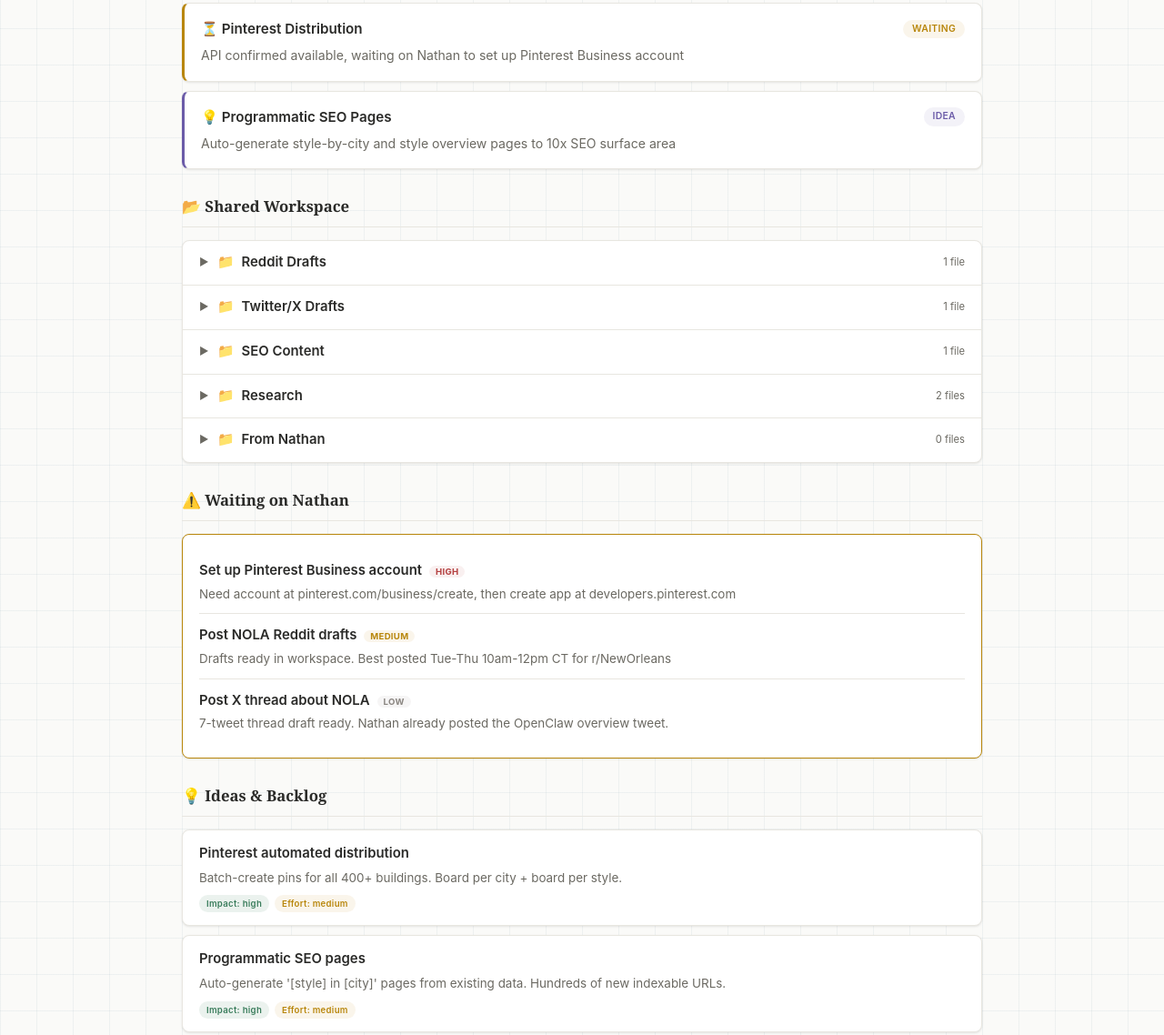
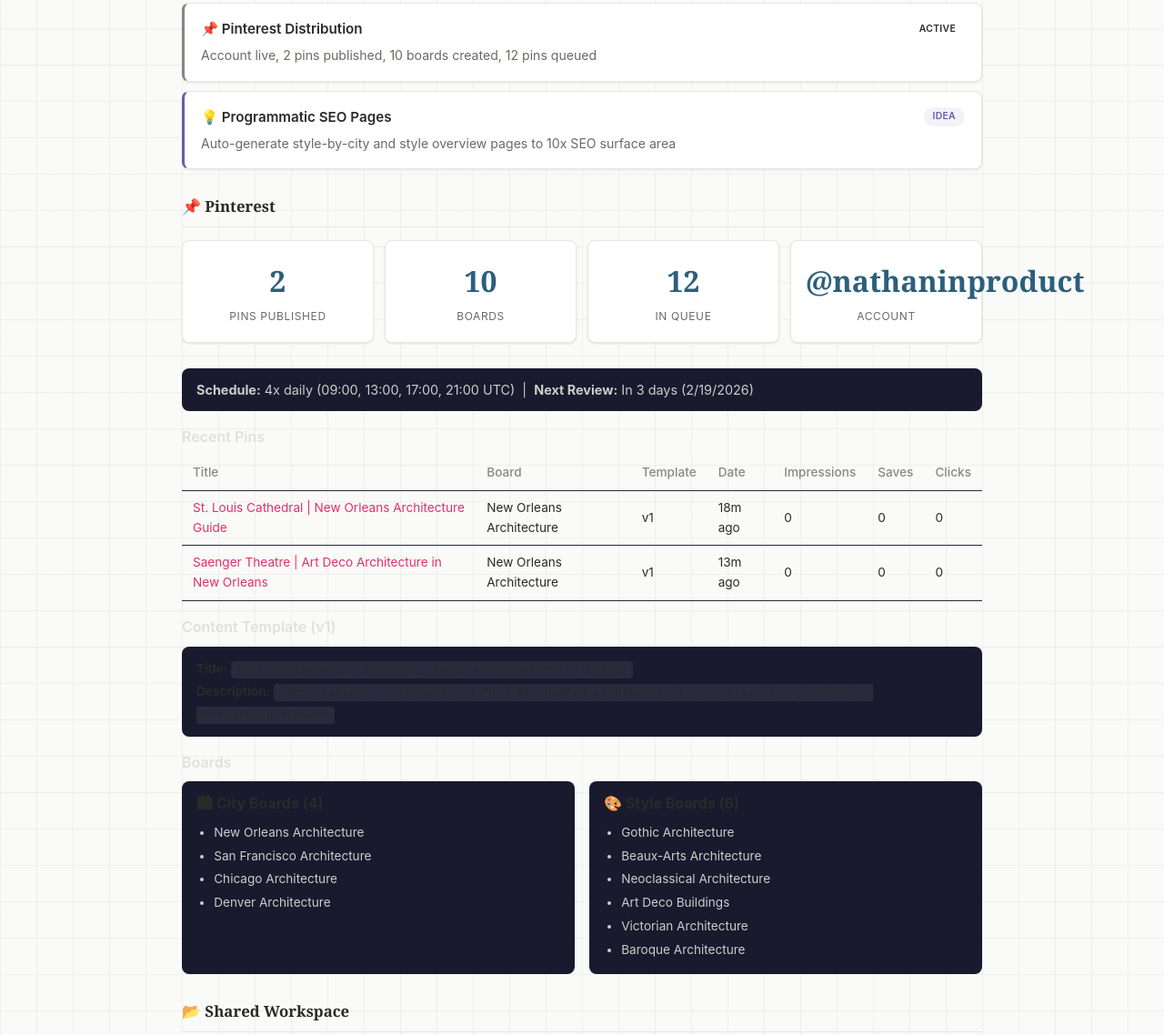
Before and after one commit to sichuanlambda/atlas, a plain HTML site: page index.html in a window 1280 px wide. Shown: the part 609-1747 px from the top of the page at 91% size. Drawn offline with Linux system fonts and the light colour scheme.

Commit message:
Add Pinterest tracking to dashboard
- Pinterest overview with pin count, board count, queue status
- Recent pins table with metrics columns
- Content template display with version tracking
- Cron schedule info and next review date

```diff
--- a/app.js
+++ b/app.js
@@ -104,6 +104,60 @@
   }).join('');
 }
 
+function renderPinterest(p) {
+  const nextReview = new Date(p.nextReview);
+  const now = Date.now();
+  const daysUntil = Math.max(0, Math.ceil((nextReview - now) / 86400000));
+  const reviewText = daysUntil === 0 ? 'Today' : daysUntil === 1 ? 'Tomorrow' : `In ${daysUntil} days`;
+
+  return `
+    <div class="section-title">📌 Pinterest</div>
+    <div class="metrics">
+      ${metric(p.totalPins, 'Pins Published')}
+      ${metric(p.totalBoards, 'Boards')}
+      ${metric(p.queue, 'In Queue')}
+      ${metric(p.account, 'Account')}
+    </div>
+    <div class="pinterest-schedule">
+      <strong>Schedule:</strong> ${p.schedule} &nbsp;|&nbsp; <strong>Next Review:</strong> ${reviewText} (${nextReview.toLocaleDateString()})
+    </div>
+
+    <div class="section-subtitle">Recent Pins</div>
+    <table class="pins-table">
+      <thead><tr><th>Title</th><th>Board</th><th>Template</th><th>Date</th><th>Impressions</th><th>Saves</th><th>Clicks</th></tr></thead>
+      <tbody>
+        ${p.recentPins.map(pin => `<tr>
+          <td><a href="${pin.url}" target="_blank">${pin.title}</a></td>
+          <td>${pin.board}</td>
+          <td>${pin.template}</td>
+          <td>${timeAgo(pin.created)}</td>
+          <td>${pin.metrics.impressions}</td>
+          <td>${pin.metrics.saves}</td>
+          <td>${pin.metrics.clicks}</td>
+        </tr>`).join('')}
+      </tbody>
+    </table>
+
+    <div class="section-subtitle">Content Template (${p.currentTemplate.version})</div>
+    <div class="template-display">
+      <div><strong>Title:</strong> <code>${p.currentTemplate.title}</code></div>
+      <div><strong>Description:</strong> <code>${p.currentTemplate.description}</code></div>
+    </div>
+
+    <div class="section-subtitle">Boards</div>
+    <div class="boards-grid">
+      <div class="board-group">
+        <strong>🏙 City Boards (${p.boards.city.length})</strong>
+        <ul>${p.boards.city.map(b => `<li>${b}</li>`).join('')}</ul>
+      </div>
+      <div class="board-group">
+        <strong>🎨 Style Boards (${p.boards.style.length})</strong>
+        <ul>${p.boards.style.map(b => `<li>${b}</li>`).join('')}</ul>
+      </div>
+    </div>
+  `;
+}
+
 function render(d, manifest) {
   const m = d.metrics;
   return `
@@ -135,6 +189,8 @@
         <ul class="ws-details">${w.details.map(x => `<li>${x}</li>`).join('')}</ul>
       </div>
     `).join('')}
+
+    ${d.pinterest ? renderPinterest(d.pinterest) : ''}
 
     <div class="section-title">📂 Shared Workspace</div>
     <div class="file-browser">
--- a/data.json
+++ b/data.json
@@ -1,7 +1,7 @@
 {
-  "lastUpdated": "2026-02-16T19:45:00Z",
+  "lastUpdated": "2026-02-16T22:20:00Z",
   "status": "idle",
-  "currentWork": "Building dashboard",
+  "currentWork": "Pinterest distribution launched",
   "workstreams": [
     {
       "id": "nola-guide",
@@ -51,15 +51,17 @@
     {
       "id": "pinterest",
       "name": "Pinterest Distribution",
-      "status": "waiting",
-      "emoji": "⏳",
-      "summary": "API confirmed available, waiting on Nathan to set up Pinterest Business account",
+      "status": "active",
+      "emoji": "📌",
+      "summary": "Account live, 2 pins published, 10 boards created, 12 pins queued",
       "lastUpdate": "2026-02-16",
       "details": [
-        "Pinterest API v5 supports programmatic pin creation",
-        "Plan: board per city + board per style",
-        "400+ existing buildings could generate hundreds of pins",
-        "Need: Pinterest Business account + API app + access token"
+        "Pinterest Business account set up (@nathaninproduct)",
+        "10 boards created: 4 city + 6 style",
+        "2 pins published (St. Louis Cathedral, Saenger Theatre)",
+        "12 pins remaining in queue",
+        "Schedule: 4x daily (09:00, 13:00, 17:00, 21:00 UTC)",
+        "Template v1 active with SEO-optimized title/description format"
       ]
     },
     {
@@ -77,12 +79,6 @@
     }
   ],
   "waitingOnNathan": [
-    {
-      "item": "Set up Pinterest Business account",
-      "context": "Need account at pinterest.com/business/create, then create app at developers.pinterest.com",
-      "priority": "high",
-      "added": "2026-02-16"
-    },
     {
       "item": "Post NOLA Reddit drafts",
       "context": "Drafts ready in workspace. Best posted Tue-Thu 10am-12pm CT for r/NewOrleans",
@@ -138,6 +134,7 @@
     "totalUsers": 333
   },
   "recentActivity": [
+    { "date": "2026-02-16T22:15:00Z", "text": "Pinterest launched: 2 pins published, 10 boards created, 12 queued", "type": "milestone" },
     { "date": "2026-02-16T19:00:00Z", "text": "All 4 improvements tested & verified (PR #8)", "type": "milestone" },
     { "date": "2026-02-16T18:30:00Z", "text": "PR #8 merged: OG tags, external image URLs, building names, bulk import", "type": "pr" },
     { "date": "2026-02-16T17:00:00Z", "text": "PR #7 merged: Async analysis + admin building management", "type": "pr" },
@@ -146,5 +143,44 @@
     { "date": "2026-02-16T15:30:00Z", "text": "NOLA place page created with 14 buildings, SEO content, Reddit drafts, X thread draft", "type": "milestone" },
     { "date": "2026-02-16T15:00:00Z", "text": "City research complete: NYC and New Orleans selected as next targets", "type": "research" },
     { "date": "2026-02-16T14:00:00Z", "text": "Nathan shared Architecture Helper admin access with Atlas", "type": "milestone" }
-  ]
+  ],
+  "pinterest": {
+    "account": "@nathaninproduct",
+    "totalPins": 2,
+    "totalBoards": 10,
+    "boards": {
+      "city": ["New Orleans Architecture", "San Francisco Architecture", "Chicago Architecture", "Denver Architecture"],
+      "style": ["Gothic Architecture", "Beaux-Arts Architecture", "Neoclassical Architecture", "Art Deco Buildings", "Victorian Architecture", "Baroque Architecture"]
+    },
+    "recentPins": [
+      {
+        "title": "St. Louis Cathedral | New Orleans Architecture Guide",
+        "url": "https://www.pinterest.com/pin/1143281055425831346",
+        "board": "New Orleans Architecture",
+        "building": "St. Louis Cathedral",
+        "city": "New Orleans",
+        "template": "v1",
+        "created": "2026-02-16T22:10:00Z",
+        "metrics": {"impressions": 0, "saves": 0, "clicks": 0}
+      },
+      {
+        "title": "Saenger Theatre | Art Deco Architecture in New Orleans",
+        "url": "https://www.pinterest.com/pin/1143281055425831772",
+        "board": "New Orleans Architecture",
+        "building": "Saenger Theatre",
+        "city": "New Orleans",
+        "template": "v1",
+        "created": "2026-02-16T22:15:00Z",
+        "metrics": {"impressions": 0, "saves": 0, "clicks": 0}
+      }
+    ],
+    "queue": 12,
+    "schedule": "4x daily (09:00, 13:00, 17:00, 21:00 UTC)",
+    "currentTemplate": {
+      "version": "v1",
+      "title": "{building_name} | {primary_style} Architecture in {city}",
+      "description": "{description}... Explore the full AI-powered architectural analysis. #{city} #{style} #ArchitectureLovers"
+    },
+    "nextReview": "2026-02-19T10:00:00Z"
+  }
 }
--- a/style.css
+++ b/style.css
@@ -368,3 +368,18 @@
   .file-desc { flex-basis: 100%; order: 3; }
   .file-meta { order: 2; }
 }
+
+/* Pinterest */
+.pinterest-schedule { background: #1a1a2e; padding: 0.75rem 1rem; border-radius: 8px; margin-bottom: 1rem; color: #ccc; font-size: 0.9rem; }
+.section-subtitle { font-size: 1rem; font-weight: 600; color: #e0e0e0; margin: 1rem 0 0.5rem; }
+.pins-table { width: 100%; border-collapse: collapse; font-size: 0.85rem; margin-bottom: 1rem; }
+.pins-table th, .pins-table td { padding: 0.5rem 0.75rem; text-align: left; border-bottom: 1px solid #2a2a3e; }
+.pins-table th { color: #888; font-weight: 500; }
+.pins-table a { color: #e1306c; text-decoration: none; }
+.pins-table a:hover { text-decoration: underline; }
+.template-display { background: #1a1a2e; padding: 0.75rem 1rem; border-radius: 8px; margin-bottom: 1rem; font-size: 0.85rem; line-height: 1.8; }
+.template-display code { background: #2a2a3e; padding: 2px 6px; border-radius: 4px; font-size: 0.8rem; }
+.boards-grid { display: grid; grid-template-columns: 1fr 1fr; gap: 1rem; margin-bottom: 1rem; }
+.board-group { background: #1a1a2e; padding: 0.75rem 1rem; border-radius: 8px; }
+.board-group ul { margin: 0.5rem 0 0; padding-left: 1.2rem; font-size: 0.85rem; color: #ccc; }
+.board-group li { margin-bottom: 0.25rem; }
```
